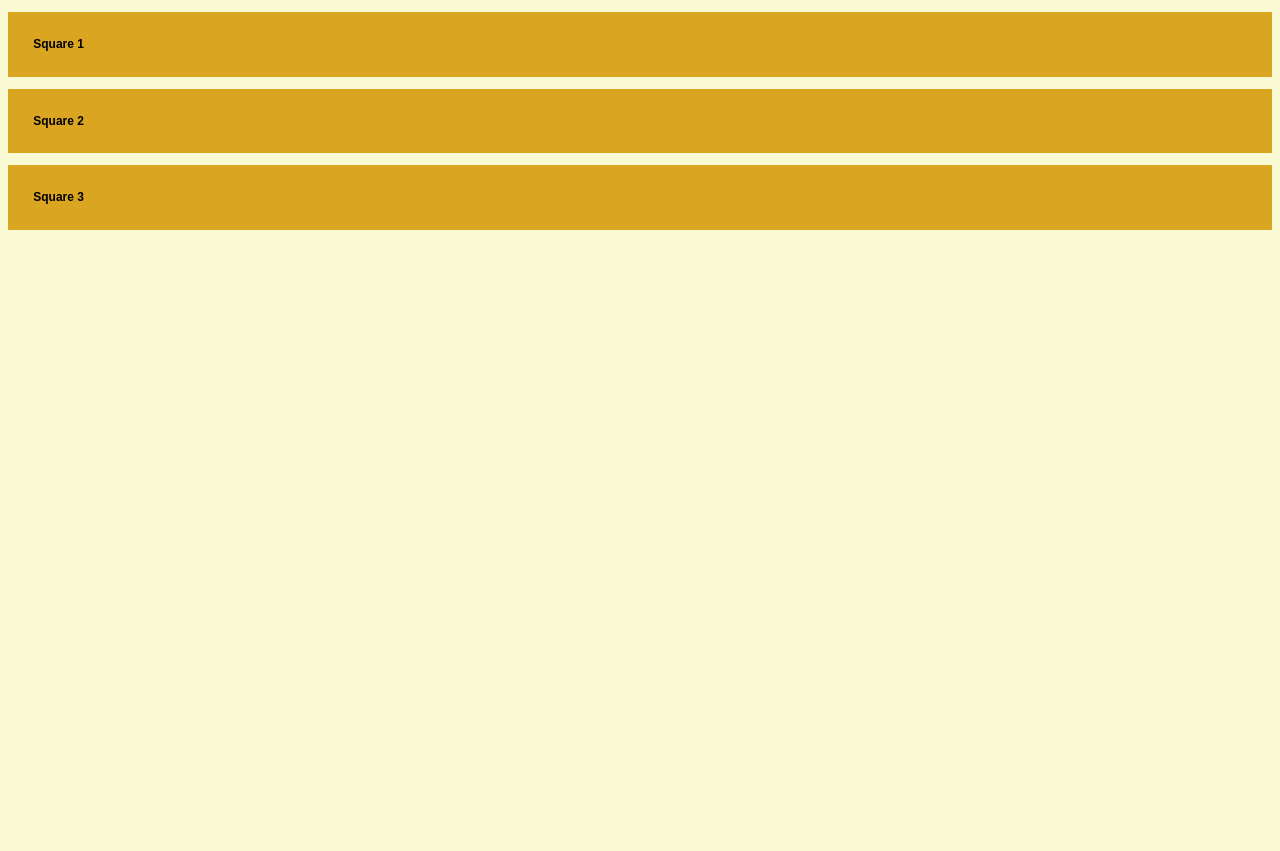
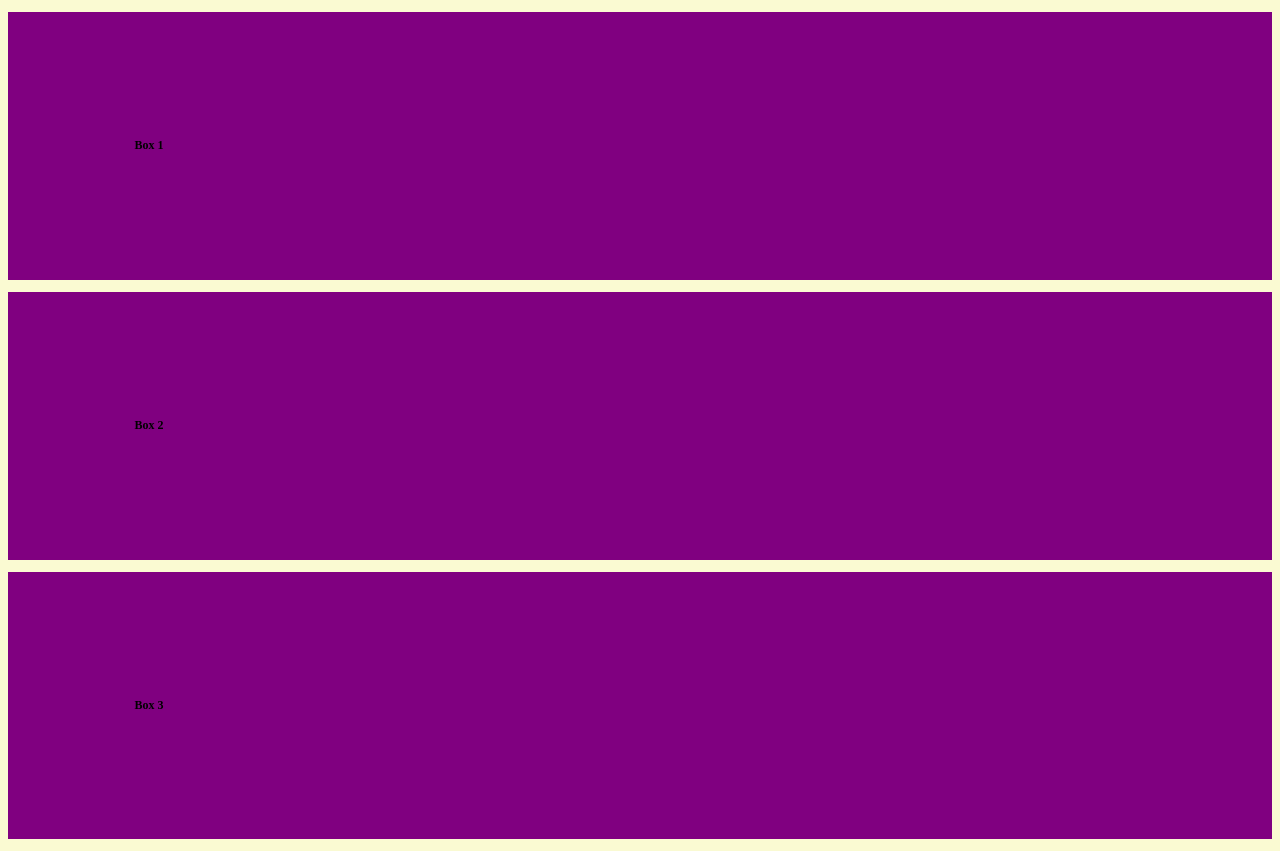
Before and after one commit to carl-larson/practiceMerge, a plain HTML site: page index.html in a window 1280 px wide. Before the commit the page ends 800 px from the top, so only its background shows below. Drawn offline with Linux system fonts and the light colour scheme.

Commit message:
made changes to conflict

```diff
--- a/index.html
+++ b/index.html
@@ -9,13 +9,13 @@
 </head>
 <body>
     <div>
-        <h3>Square 1</h3>
+        <h3>Box 1</h3>
     </div>
     <div>
-        <h3>Square 2</h3>
+        <h3>Box 2</h3>
     </div>
     <div>
-        <h3>Square 3</h3>
+        <h3>Box 3</h3>
     </div>
 </body>
 </html>
--- a/style.css
+++ b/style.css
@@ -2,14 +2,14 @@ body {
   background-color: lightgoldenrodyellow;
 }
 div {
-  background-color: goldenrod;
+  background-color: purple;
   padding: inherit;
   display: inherit;
   position: relative;
 }
 h3 {
-  padding: 2%;
+  padding: 10%;
   font-size: 12px;
-  font-family: Arial, Helvetica, sans-serif;
+  font-family: 'Times New Roman', Times, serif;
   font-style: inherit;
 }
```
